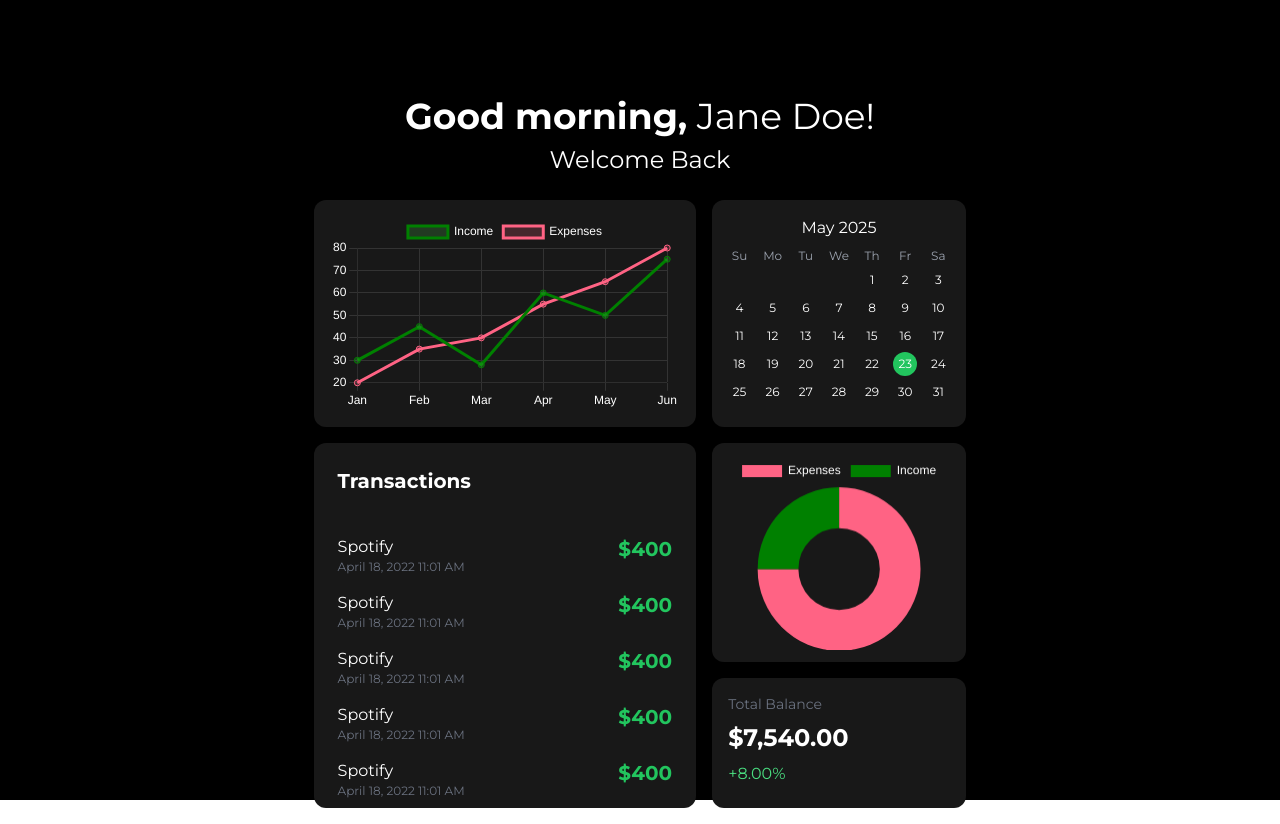
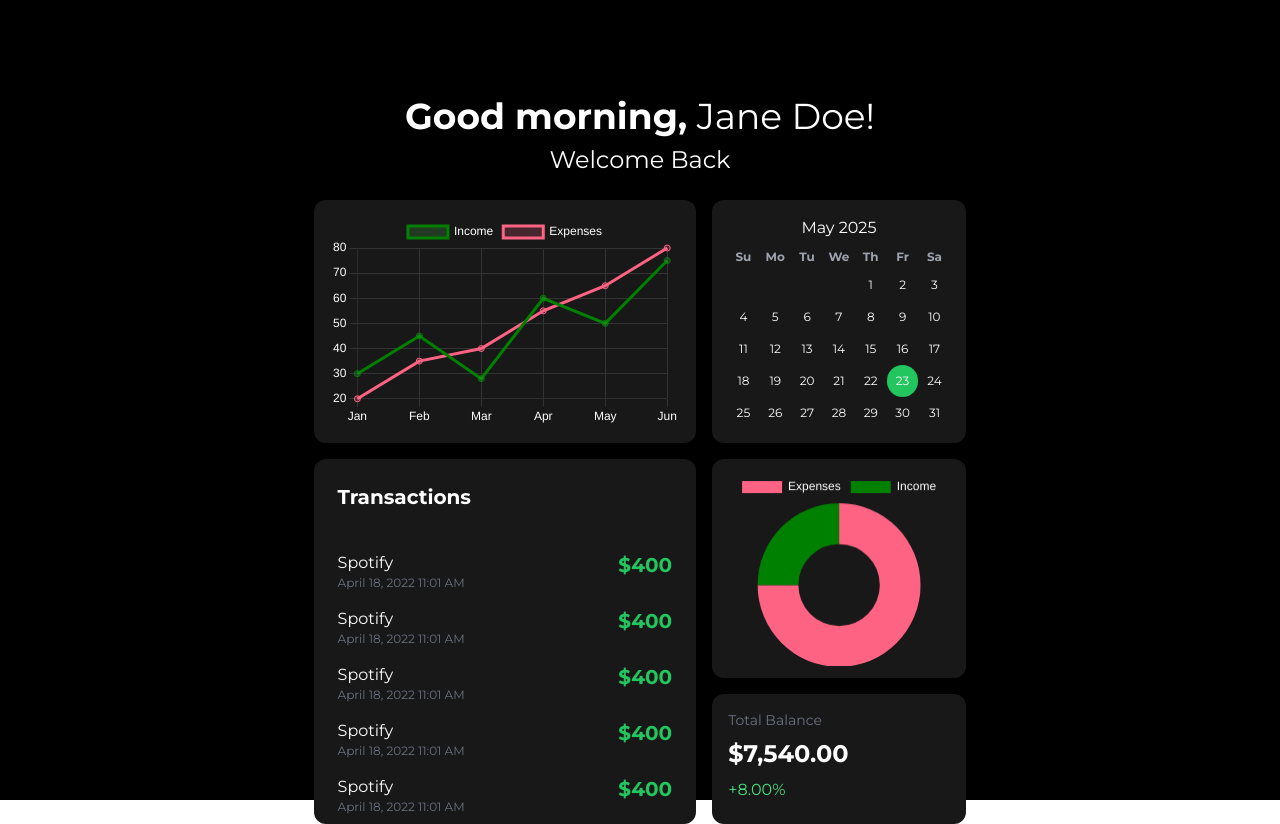
Before and after one commit to locodafux/finance-app, a Next.js app: page / in a window 1280 px wide. Built offline with nearby package versions, Linux system fonts and the light colour scheme.

Commit message:
table calendar

```diff
--- a/src/app/page.tsx
+++ b/src/app/page.tsx
@@ -47,52 +47,52 @@ const MiniCalendar = () => {
     1
   ).getDay();
 
-  // Generate calendar grid
-  const weeks = [];
-  let week = [];
+  // Generate calendar rows
+  const rows = [];
+  let days = [];
 
   // Add empty cells for days before the 1st of the month
   for (let i = 0; i < firstDayOfMonth; i++) {
-    week.push(<div key={`empty-${i}`} className="w-6 h-6"></div>);
+    days.push(<td key={`empty-${i}`} className="h-8"></td>);
   }
 
   // Add days of the month
   for (let day = 1; day <= daysInMonth; day++) {
     const isToday = day === currentDate.getDate();
 
-    week.push(
-      <div
+    days.push(
+      <td
         key={`day-${day}`}
-        className={`w-6 h-6 flex items-center justify-center text-xs rounded-full
-          ${isToday ? 'bg-green-500 text-white' : 'hover:bg-gray-700'}`}
+        className={`h-8 text-center text-xs p-1
+          ${isToday ? 'bg-green-500 text-white rounded-full' : 'hover:bg-gray-700'}`}
       >
         {day}
-      </div>
+      </td>
     );
 
-    if (week.length === 7 || day === daysInMonth) {
-      weeks.push(
-        <div key={`week-${day}`} className="flex justify-between mb-1">
-          {week}
-        </div>
-      );
-      week = [];
+    if (days.length === 7 || day === daysInMonth) {
+      rows.push(<tr key={`week-${day}`}>{days}</tr>);
+      days = [];
     }
   }
 
   return (
-    <div className="text-white">
+    <div className="text-white h-full flex flex-col">
       <div className="text-center font-medium mb-2">
         {currentMonth} {currentYear}
       </div>
-      <div className="flex justify-between text-xs text-gray-400 mb-1">
-        {['Su', 'Mo', 'Tu', 'We', 'Th', 'Fr', 'Sa'].map((day) => (
-          <div key={day} className="w-6 text-center">{day}</div>
-        ))}
-      </div>
-      <div className="flex flex-col">
-        {weeks}
-      </div>
+      <table className="w-full h-full table-fixed">
+        <thead>
+          <tr className="text-xs text-gray-400">
+            {['Su', 'Mo', 'Tu', 'We', 'Th', 'Fr', 'Sa'].map((day) => (
+              <th key={day} className="pb-1">{day}</th>
+            ))}
+          </tr>
+        </thead>
+        <tbody className="[&>tr]:h-[calc(100%/6)]">
+          {rows}
+        </tbody>
+      </table>
     </div>
   );
 };
```
